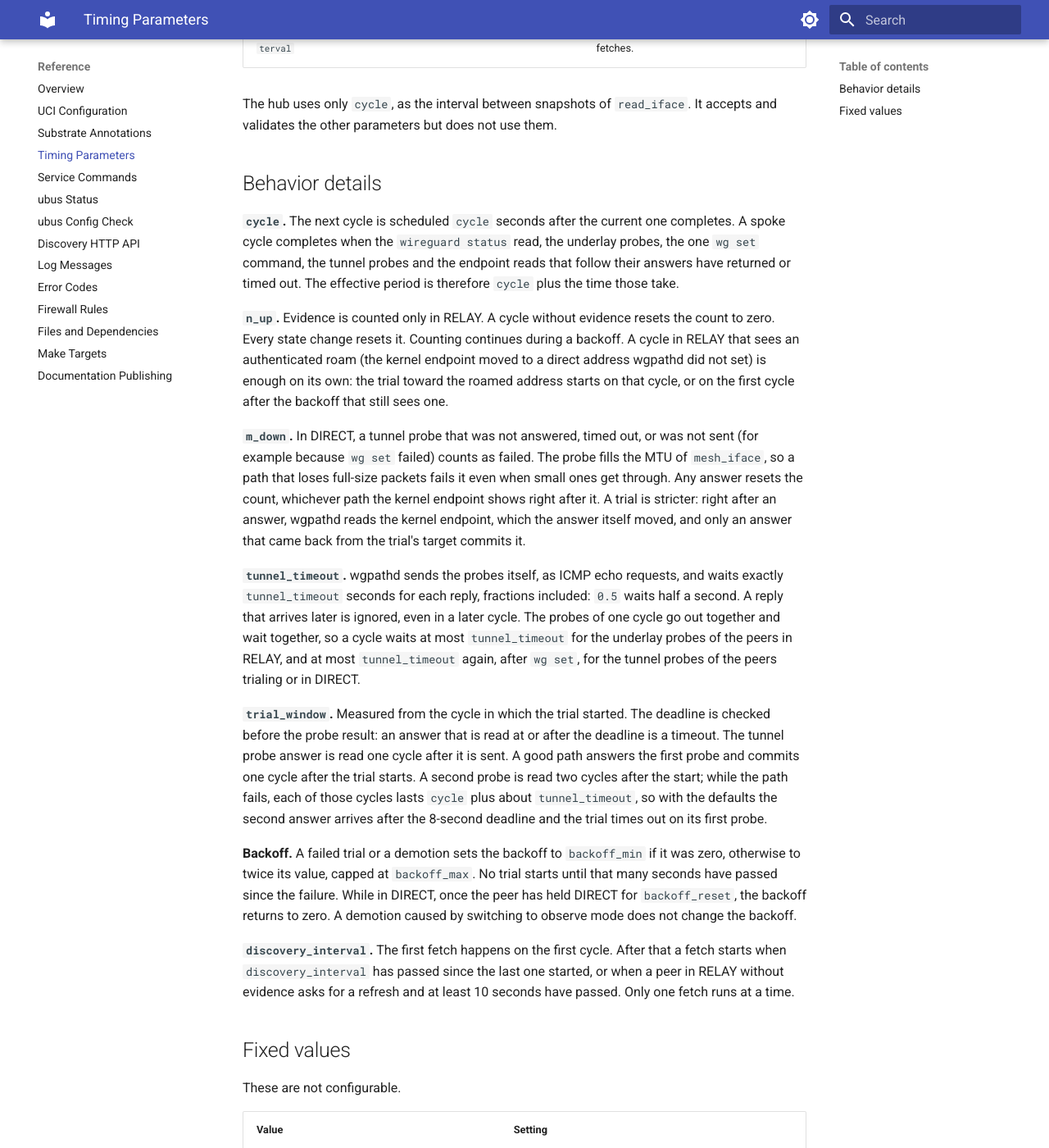
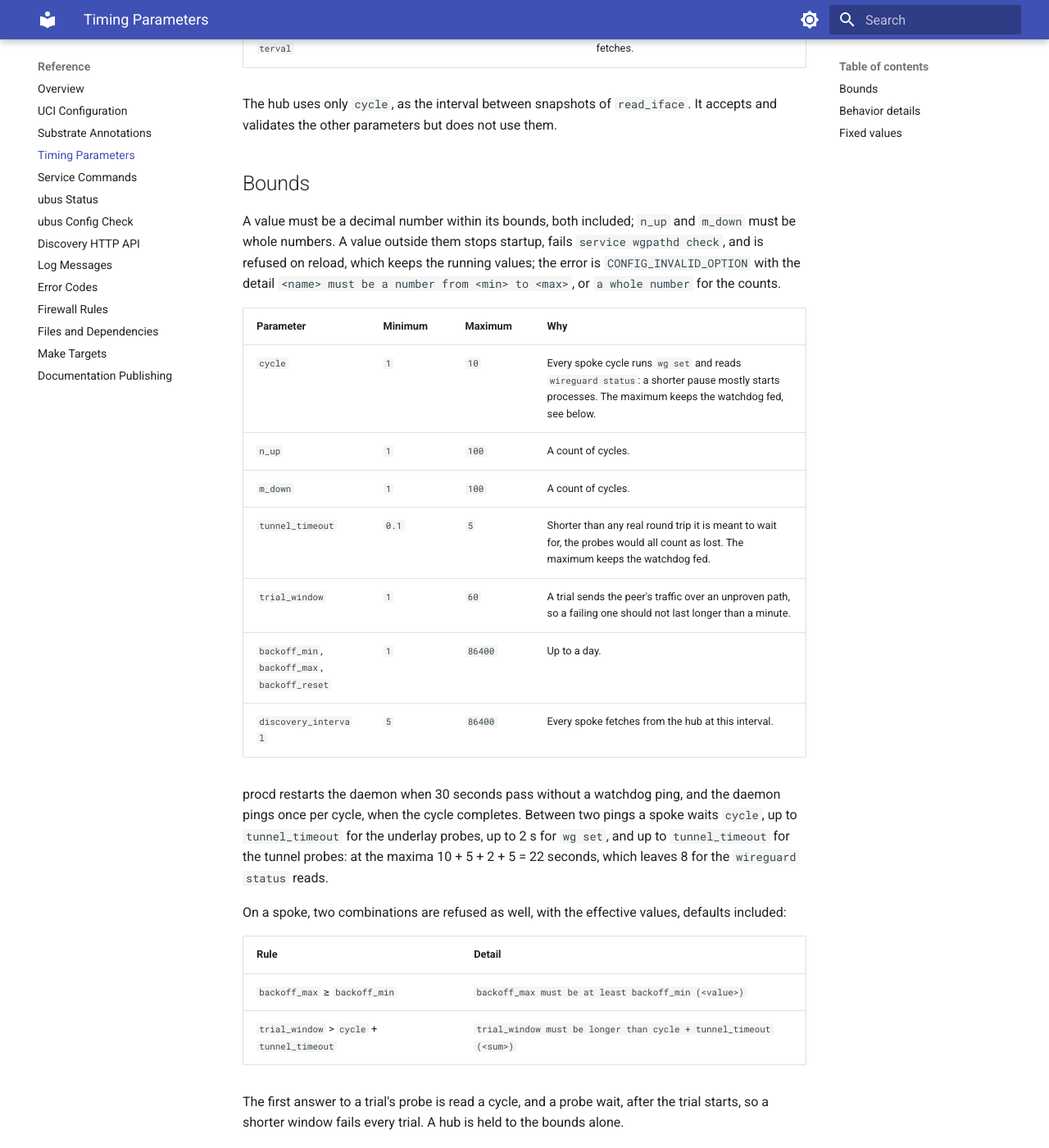
Before and after one commit to m00qek/wgpathd, an MkDocs documentation site: the page built from docs/reference/parameters.md, in a window 1280 px wide and 1400 px high, scrolled down 978 px. Shown: the whole window at 82% size. Built offline with MkDocs 1.6.1 and Material for MkDocs 9.7.7, drawn with Linux system fonts in a browser that asks for light colours; some of the changed text lies outside the part shown.

Commit message:
Params: every timing parameter has bounds, and a spoke's must agree
Audit finding F7. A timing value only had to be a positive number: cycle 0.0001 armed a 0 ms timer, so the loop ran cycles back to back, each starting `wg set`; a huge value made the timer NaN; cycle 3600 or tunnel_timeout 600 outlasted procd's 30 s watchdog; n_up and m_down took fractions; backoff_max could lie below backoff_min.

params.BOUNDS gives each parameter a minimum, a maximum and whether it counts cycles. The maxima of cycle (10) and tunnel_timeout (5) keep the longest spoke cycle, 22 s with the 2 s `wg set` limit, within the watchdog. On a spoke, backoff_max must be at least backoff_min and trial_window longer than cycle + tunnel_timeout, with the defaults filling in what is not set; a hub is held to the bounds alone. The defaults and the lab's fast parameters pass. A reload with a value out of bounds keeps the running parameters, as it did for any invalid configuration.

```diff
--- a/docs/reference/parameters.md
+++ b/docs/reference/parameters.md
@@ -1,6 +1,6 @@
 # Timing Parameters
 
-Each parameter can be overridden by an option of the same name in the `main` section of `/etc/config/wgpathd`, for example `option n_up '3'`. Values are in seconds unless noted. For the accepted number format, see [UCI configuration](uci-config.md#timing-parameters). A running daemon picks up changed values on `service wgpathd reload`, from its next cycle.
+Each parameter can be overridden by an option of the same name in the `main` section of `/etc/config/wgpathd`, for example `option n_up '3'`. Values are in seconds unless noted. Each has bounds, described [below](#bounds). A running daemon picks up changed values on `service wgpathd reload`, from its next cycle.
 
 ---
 
@@ -17,6 +17,31 @@ Each parameter can be overridden by an option of the same name in the `main` sec
 | `discovery_interval` | `60` | s | spoke | Interval between regular discovery fetches. |
 
 The hub uses only `cycle`, as the interval between snapshots of `read_iface`. It accepts and validates the other parameters but does not use them.
+
+## Bounds
+
+A value must be a decimal number within its bounds, both included; `n_up` and `m_down` must be whole numbers. A value outside them stops startup, fails `service wgpathd check`, and is refused on reload, which keeps the running values; the error is `CONFIG_INVALID_OPTION` with the detail `<name> must be a number from <min> to <max>`, or `a whole number` for the counts.
+
+| Parameter | Minimum | Maximum | Why |
+| :--- | :--- | :--- | :--- |
+| `cycle` | `1` | `10` | Every spoke cycle runs `wg set` and reads `wireguard status`: a shorter pause mostly starts processes. The maximum keeps the watchdog fed, see below. |
+| `n_up` | `1` | `100` | A count of cycles. |
+| `m_down` | `1` | `100` | A count of cycles. |
+| `tunnel_timeout` | `0.1` | `5` | Shorter than any real round trip it is meant to wait for, the probes would all count as lost. The maximum keeps the watchdog fed. |
+| `trial_window` | `1` | `60` | A trial sends the peer's traffic over an unproven path, so a failing one should not last longer than a minute. |
+| `backoff_min`, `backoff_max`, `backoff_reset` | `1` | `86400` | Up to a day. |
+| `discovery_interval` | `5` | `86400` | Every spoke fetches from the hub at this interval. |
+
+procd restarts the daemon when 30 seconds pass without a watchdog ping, and the daemon pings once per cycle, when the cycle completes. Between two pings a spoke waits `cycle`, up to `tunnel_timeout` for the underlay probes, up to 2 s for `wg set`, and up to `tunnel_timeout` for the tunnel probes: at the maxima 10 + 5 + 2 + 5 = 22 seconds, which leaves 8 for the `wireguard status` reads.
+
+On a spoke, two combinations are refused as well, with the effective values, defaults included:
+
+| Rule | Detail |
+| :--- | :--- |
+| `backoff_max` ≥ `backoff_min` | `backoff_max must be at least backoff_min (<value>)` |
+| `trial_window` > `cycle` + `tunnel_timeout` | `trial_window must be longer than cycle + tunnel_timeout (<sum>)` |
+
+The first answer to a trial's probe is read a cycle, and a probe wait, after the trial starts, so a shorter window fails every trial. A hub is held to the bounds alone.
 
 ## Behavior details
 
```
Also changed, not shown: docs/how-to/tune-timing.md (+8 -5 lines), docs/reference/error-codes.md (+1 -1 lines), docs/reference/log-messages.md (+1 -1 lines), docs/reference/service-commands.md (+2 -1 lines), docs/reference/uci-config.md (+2 -2 lines), 8 other files.
